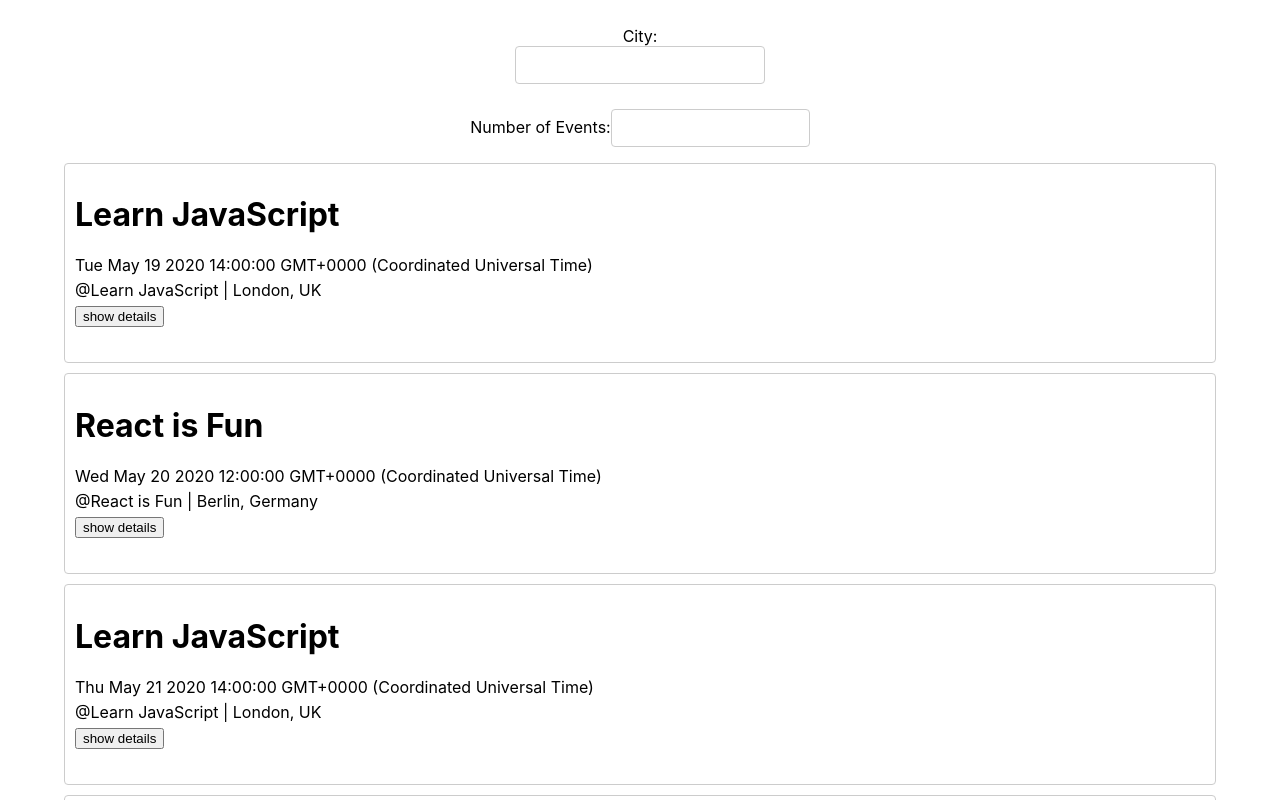
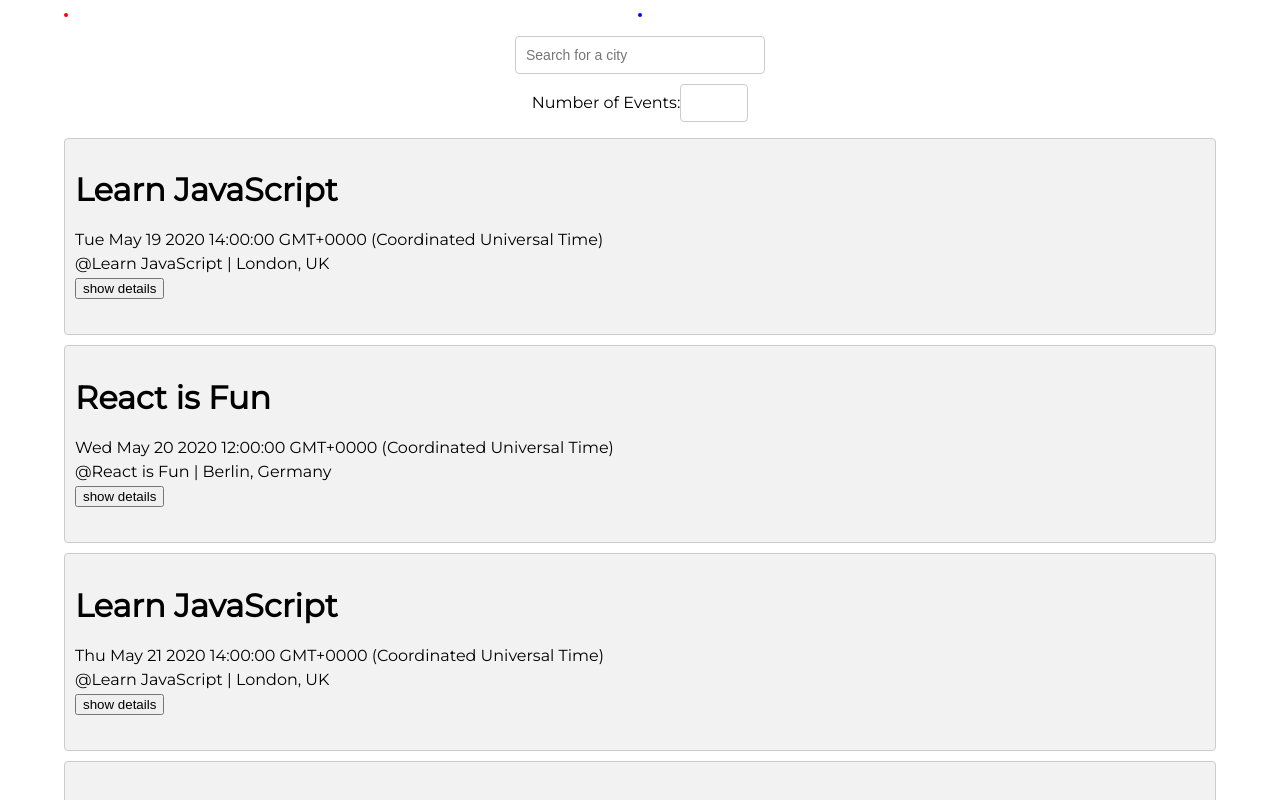
Before and after one commit to urenami/meet, a React (Create React App) app: page / in a window 1280 px wide. Shown: the top 800 px of the page. Built offline with nearby package versions, Linux system fonts and the light colour scheme; what atatus-spa would draw is missing.

Commit message:
updated files added styling

```diff
--- a/src/Alert.js
+++ b/src/Alert.js
@@ -4,11 +4,17 @@
   constructor(props) {
     super(props);
     this.color = null;
+    this.bgColor = null;
   }
 
   getStyle = () => {
     return {
       color: this.color,
+      borderWidth: "2px",
+      borderStyle: "solid",
+      fontWeight: "bolder",
+      borderRadius: "7px",
+      borderColor: this.color,
     };
   };
 
--- a/src/App.css
+++ b/src/App.css
@@ -1,31 +1,32 @@
-@import url(https://fonts.googleapis.com/css?family=Roboto:500);
+@import url(https://fonts.googleapis.com/css2?family=Montserrat&display=swap);
+
+html {
+  background-color: white;
+}
 .App {
   text-align: center;
   padding: 2% 5%;
+  font-family: 'Montserrat', sans-serif;
+
 }
-
 .App * {
   box-sizing: border-box;
 }
-
 ul {
   padding: 0;
   list-style: none;
 }
-
 p {
   margin: 5px 0;
 }
-
 .display-none {
   display: none;
 }
 .showSuggestions {
   display: block;
 }
-
-input[type="text"],
-input[type="number"] {
+input[type='text'],
+input[type='number'] {
   padding: 8px 6px 8px 10px;
   border-radius: 4px;
   outline: none;
@@ -34,21 +35,18 @@
   line-height: 20px;
   align-self: center;
   height: 38px;
+  margin-top: 10px;
 }
-
+.logo {
+  height: 15.5rem;
+  padding: 0;
+  margin: 1.5rem 0;
+  border: 3px solid #f2f2f2;
+  border-radius: 5%;
+}
 .city {
   width: 250px;
-  margin: 0 auto;
 }
-
-.city::before {
-  content: 'City';
-  font-size: 14px;
-  font-weight: bold;
-  display: block;
-  margin-bottom: 5px;
-}
-
 .CitySearch {
   display: flex;
   flex-direction: column;
@@ -56,7 +54,7 @@
   max-width: 300px;
   margin: auto;
   position: relative;
-  margin-bottom: 25px;
+  align-items: center;
 }
 
 .suggestions {
@@ -69,23 +67,19 @@
   font-size: 14px;
   box-shadow: 10px 10px 16px -12px rgba(0, 0, 0, 0.75);
 }
-
 .suggestions > li {
   text-align: left;
   padding: 8px 6px 8px 10px;
   background-color: #eee;
   cursor: default;
 }
-
 .suggestions > li:last-child {
   border-bottom-left-radius: 4px;
   border-bottom-right-radius: 4px;
 }
-
 .suggestions > li:hover {
   background-color: #bcdcdb;
 }
-
 .event {
   padding: 10px 10px 35px;
   margin-bottom: 10px;
@@ -93,8 +87,8 @@
   border: 1px solid #ccc;
   border-radius: 4px;
   position: relative;
+  background-color: #F2F2f2;
 }
-
 .details-btn {
   position: absolute;
   right: 5px;
@@ -104,39 +98,30 @@
   outline: none;
   cursor: pointer;
 }
-
 .name {
   font-size: 18px;
   font-weight: 600;
 }
-
 .group-name {
   text-transform: uppercase;
   font-size: 14px;
 }
-
 .going,
 .visibility {
   font-style: italic;
 }
-
 .description {
   overflow-x: hidden;
 }
-
-.numberOfEvents {
+.number-of-events {
   width: 200px;
   margin: 20px auto;
+  text-align: center;
 }
-
-.numberOfEvents::before {
-  content: 'Number of Events';
-  font-size: 14px;
-  font-weight: bold;
-  display: block;
-  margin-bottom: 5px;
+.number-of-events-label {
+  font-weight: 600;
+  color: white;
 }
-
 .button-wrapper {
   display: grid;
   grid-template-columns: 1fr 1fr 1fr;
@@ -147,7 +132,7 @@
 
 .Alert {
   position: fixed;
-  top: 20px;
+  top: 0.5rem;
 }
 
 .data-vis-wrapper {
@@ -162,7 +147,6 @@
 .recharts-surface {
   overflow: visible;
 }
-
 .login-button {
   color: #494949;
   text-transform: uppercase;
@@ -175,7 +159,6 @@
   min-width: 10rem;
   margin: 1rem;
 }
-
 .google-btn {
   width: 184px;
   height: 42px;
@@ -184,12 +167,15 @@
   border-radius: 2px;
   box-shadow: 0 3px 4px 0 rgba(0, 0, 0, 0.25);
 }
+
 .google-btn:hover {
   box-shadow: 0 0 6px #4285f4;
 }
+
 .google-btn:active {
   background: #1669f2;
 }
+
 .google-icon-wrapper {
   position: absolute;
   margin-top: 1px;
@@ -212,17 +198,12 @@
   color: #fff;
   font-size: 14px;
   letter-spacing: 0.2px;
-  font-family: "Roboto";
+  font-family: 'Montserrat', sans-serif;
 }
-
-
-
-
 @media only screen and (min-width: 992px) {
   .data-vis-wrapper {
     flex-direction: row;
   }
-
   .data-vis-wrapper .recharts-responsive-container {
     flex-basis: 50%;
     max-width: 50%;
--- a/src/CitySearch.js
+++ b/src/CitySearch.js
@@ -2,15 +2,12 @@
 import { InfoAlert } from "./Alert";
 
 class CitySearch extends Component {
-  constructor() {
-    super();
-    this.state = {
-      query: "",
-      suggestions: [],
-      showSuggestions: undefined,
-      infotext: "",
-    };
-  }
+  state = {
+    query: '',
+    suggestions: [],
+    showSuggestions: false,
+    infoText: '',
+  };
 
   handleInputChanged = (event) => {
     const value = event.target.value;
@@ -19,16 +16,15 @@
       return location.toUpperCase().indexOf(value.toUpperCase()) > -1;
     });
     if (suggestions.length === 0) {
-      this.setState({
-        query: value,
-        infoText:
-          "We can not find the city you are looking for. Please try another city",
-      });
+    this.setState({
+      query: value,
+      infoText: 'We can not find the city you are looking for. Please try another city',
+    });
     } else {
       return this.setState({
         query: value,
         suggestions,
-        infoText: "",
+        infoText: '',
       });
     }
   };
@@ -37,28 +33,28 @@
     this.setState({
       query: suggestion,
       showSuggestions: false,
+      infoText: '',
     });
+
     this.props.updateEvents(suggestion);
   };
-
   render() {
     return (
-      <div className="CitySearch">
-        <label className="city-label">City:</label>
+      <div className='CitySearch'>
         <InfoAlert text={this.state.infoText} />
         <input
-          type="text"
-          className="city"
+          placeholder='Search for a city'
+          type='text'
+          className='city'
           value={this.state.query}
           onChange={this.handleInputChanged}
           onFocus={() => {
             this.setState({ showSuggestions: true });
           }}
         />
-
         <ul
-          className="suggestions"
-          style={this.state.showSuggestions ? {} : { display: "none" }}
+          className='suggestions'
+          style={this.state.showSuggestions ? {} : { display: 'none' }}
         >
           {this.state.suggestions.map((suggestion) => (
             <li
@@ -68,7 +64,7 @@
               {suggestion}
             </li>
           ))}
-          <li onClick={() => this.handleItemClicked("all")}>
+          <li onClick={() => this.handleItemClicked('all')}>
             <b>See all cities</b>
           </li>
         </ul>
@@ -76,5 +72,4 @@
     );
   }
 }
-
 export default CitySearch;
--- a/src/NumberOfEvents.js
+++ b/src/NumberOfEvents.js
@@ -32,9 +32,10 @@
       <div className="NumberOfEvents">
         <label className="number-label">Number of Events:</label>
         <input
-          id="number-of-events"
           type="number"
-          className="number"
+          className="numberOfEvents"
+          min={1}
+          max={32}
           value={this.state.number}
           onChange={this.handleNumberChange}
         />
```
